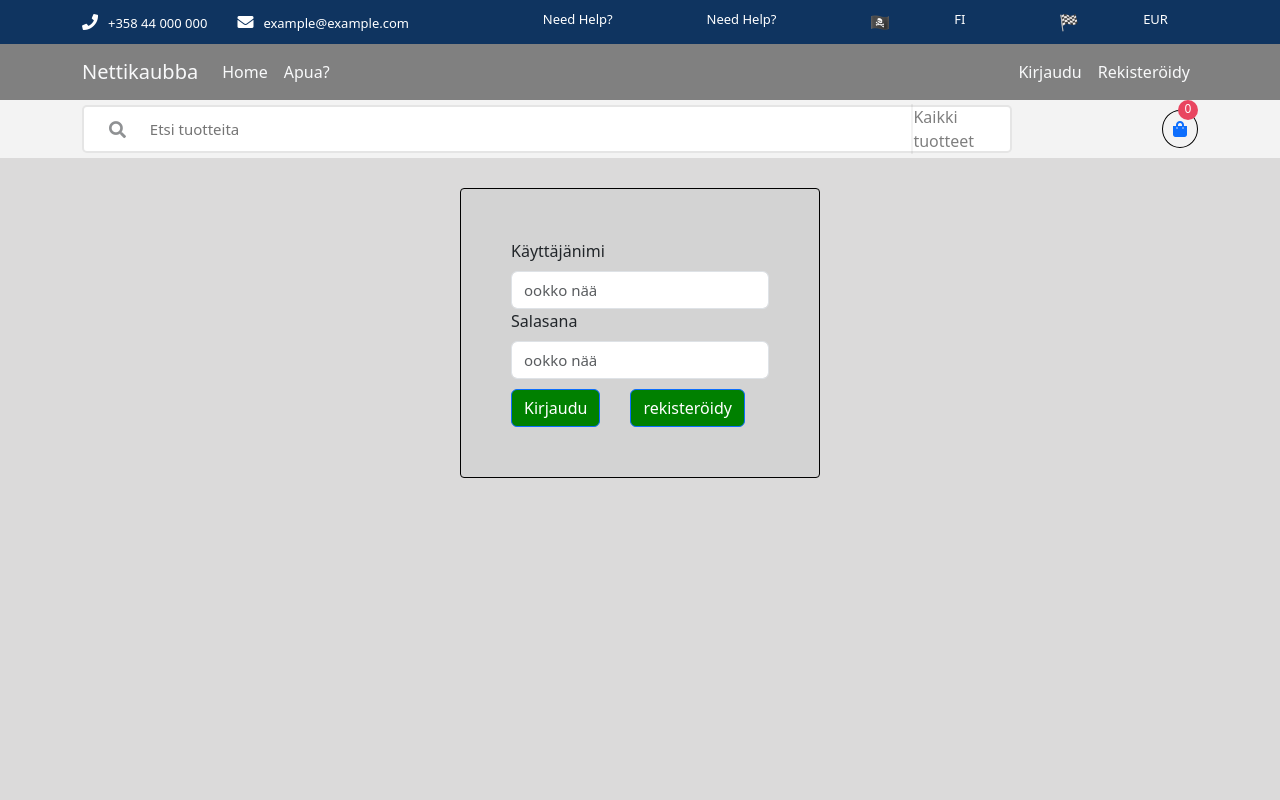
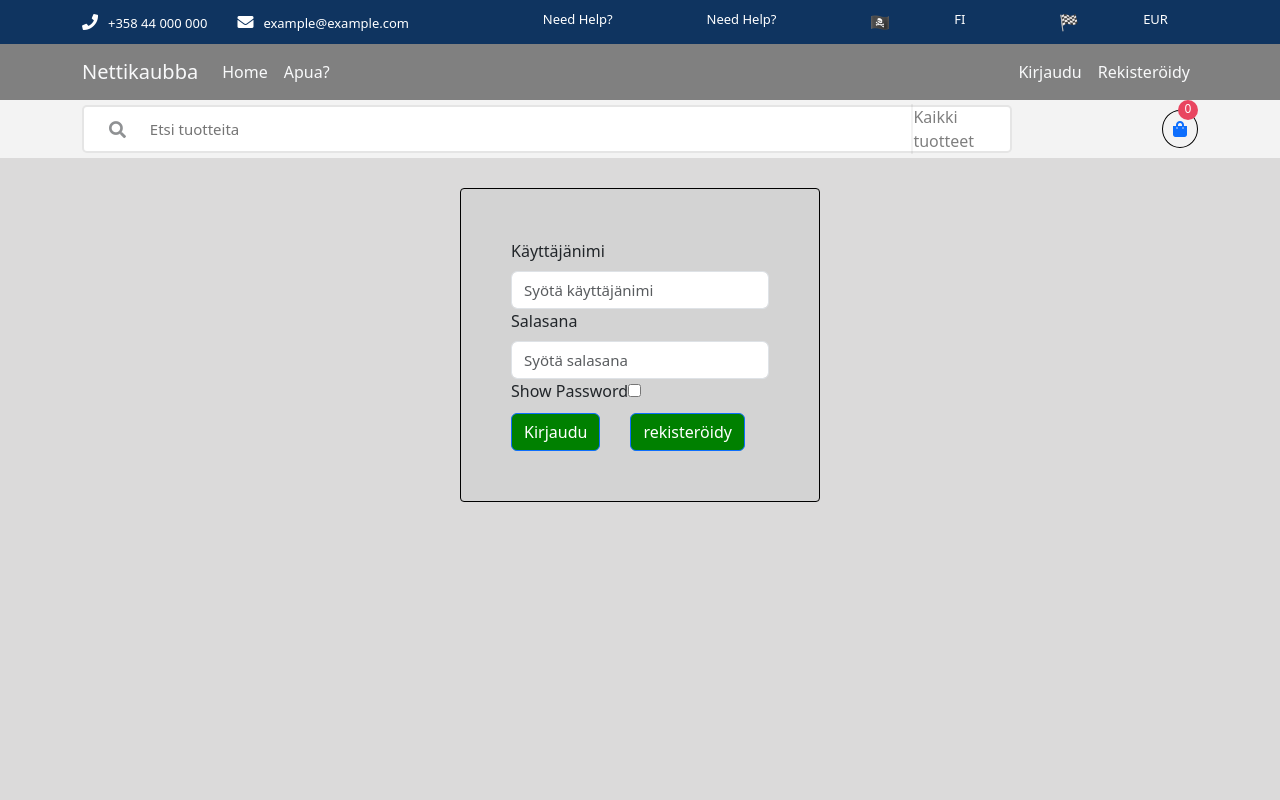
Before and after one commit to SG8-verkkopalveluprojekti/verkkokauppa, a React (Create React App) app: page /signin in a window 1280 px wide. Shown: the top 800 px of the page. Built offline with nearby package versions, Linux system fonts and the light colour scheme.

Commit message:
näytä ja piilota nappi salasanalle

```diff
--- a/src/pages/Register.js
+++ b/src/pages/Register.js
@@ -16,6 +16,7 @@ export const Register = () => {
   const [pw, setPw] = useState('');
   const [cpw, setCpw] = useState('');
   const [email, setEmail] = useState("");
+  const [showPassword, setShowPassword] = useState(false);
 
 
   function registerPost(){
@@ -69,20 +70,33 @@ export const Register = () => {
                         <Form.Group controlId="pw">
                           <Form.Label>Salasana</Form.Label><Form.Label style={{ color: 'red' }}> *</Form.Label>
                           <Form.Control
-                            type="password"
+                            type={
+                              showPassword ? "text" : "password"
+                            }
                             placeholder="Syötä salasana"
                             name="pw"
                             value={pw}
                             onChange={e => setPw(e.target.value)}
                             required
                           />
+                            <label for="check">Show Password</label>
+                            <input
+                                id="check"
+                                type="checkbox"
+                                value={showPassword}
+                                onChange={() =>
+                                    setShowPassword((prev) => !prev)
+                                }
+                            />
                         </Form.Group>
                       </Col>
                       <Col>
                         <Form.Group controlId="cpw">
                           <Form.Label>Vahvista salasana</Form.Label><Form.Label style={{ color: 'red' }}> *</Form.Label>
                           <Form.Control
-                            type="password"
+                             type={
+                              showPassword ? "text" : "password"
+                            }
                             placeholder="Vahvista salasana"
                             name="cpw"
                             value={cpw}
--- a/src/pages/SignIn.js
+++ b/src/pages/SignIn.js
@@ -7,6 +7,8 @@ import axios from 'axios';
 export const SignIn = () => {
   const [username, setUsername] = useState('');
   const [pw, setPw] = useState('');
+  const [showPassword, setShowPassword] = useState(false);
+
 
   function login(){
     axios.postForm('http://localhost:3001/login',{username, pw})
@@ -22,7 +24,7 @@ export const SignIn = () => {
             <Form.Label>Käyttäjänimi</Form.Label>
             <Form.Control
             type="text"
-            placeholder="ookko nää"
+            placeholder="Syötä käyttäjänimi"
             value={username}
             onChange={e => setUsername(e.target.value)}/>
 
@@ -31,10 +33,21 @@ export const SignIn = () => {
           <Form.Group controlId="formBasicPassword">
             <Form.Label>Salasana</Form.Label>
             <Form.Control
-            type="password"
-            placeholder="ookko nää"
+            type={
+              showPassword ? "text" : "password"
+            }
+            placeholder="Syötä salasana"
             value={pw}
             onChange={e => setPw(e.target.value)}/>
+            <label for="check">Show Password</label>
+            <input
+              id="check"
+              type="checkbox"
+              value={showPassword}
+              onChange={() =>
+                setShowPassword((prev) => !prev)
+              }
+            />
           </Form.Group>
 
           <Button onClick={login} style={{marginTop: '10px', backgroundColor:'green'}} variant="primary" type="submit">
```
